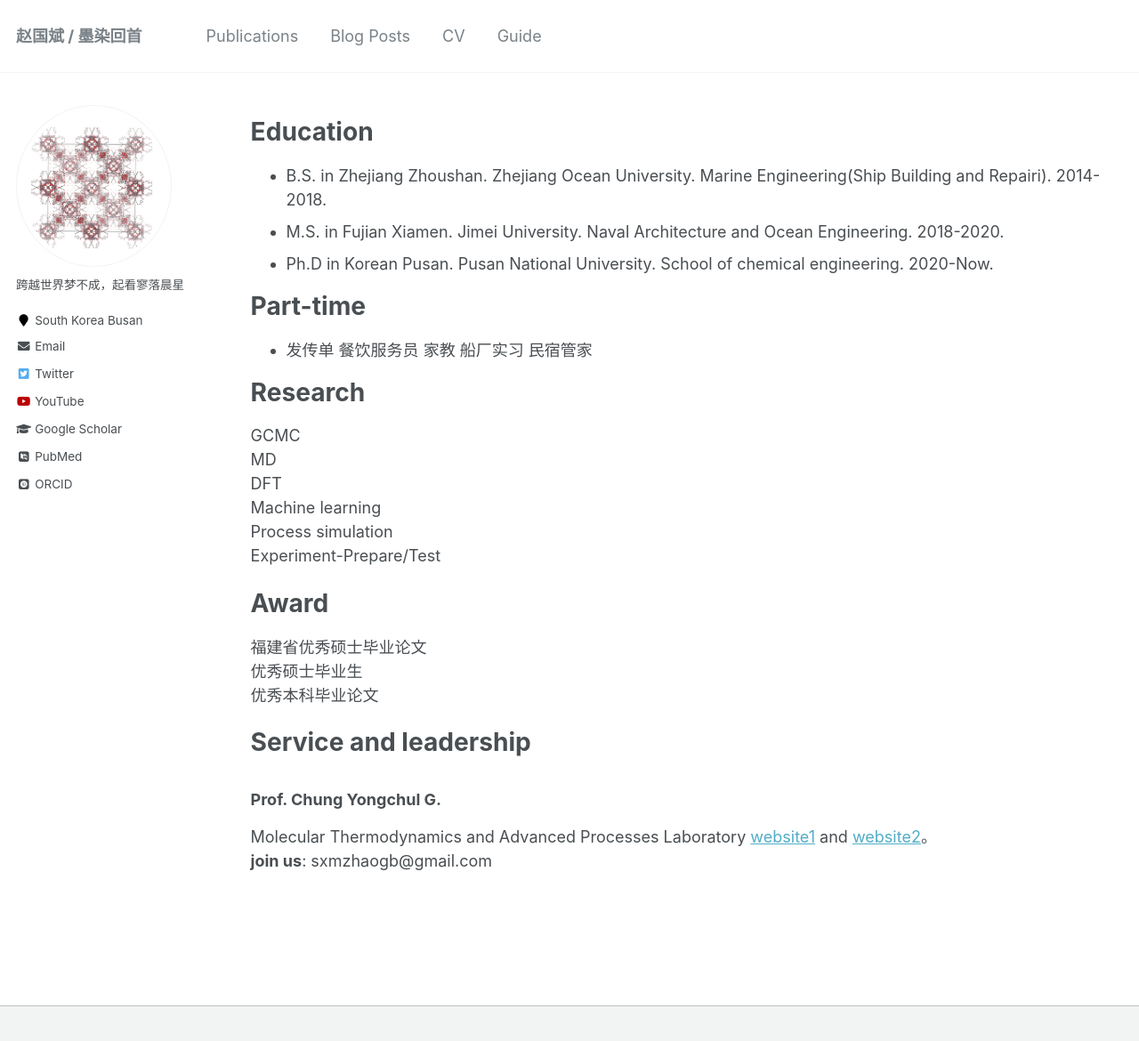
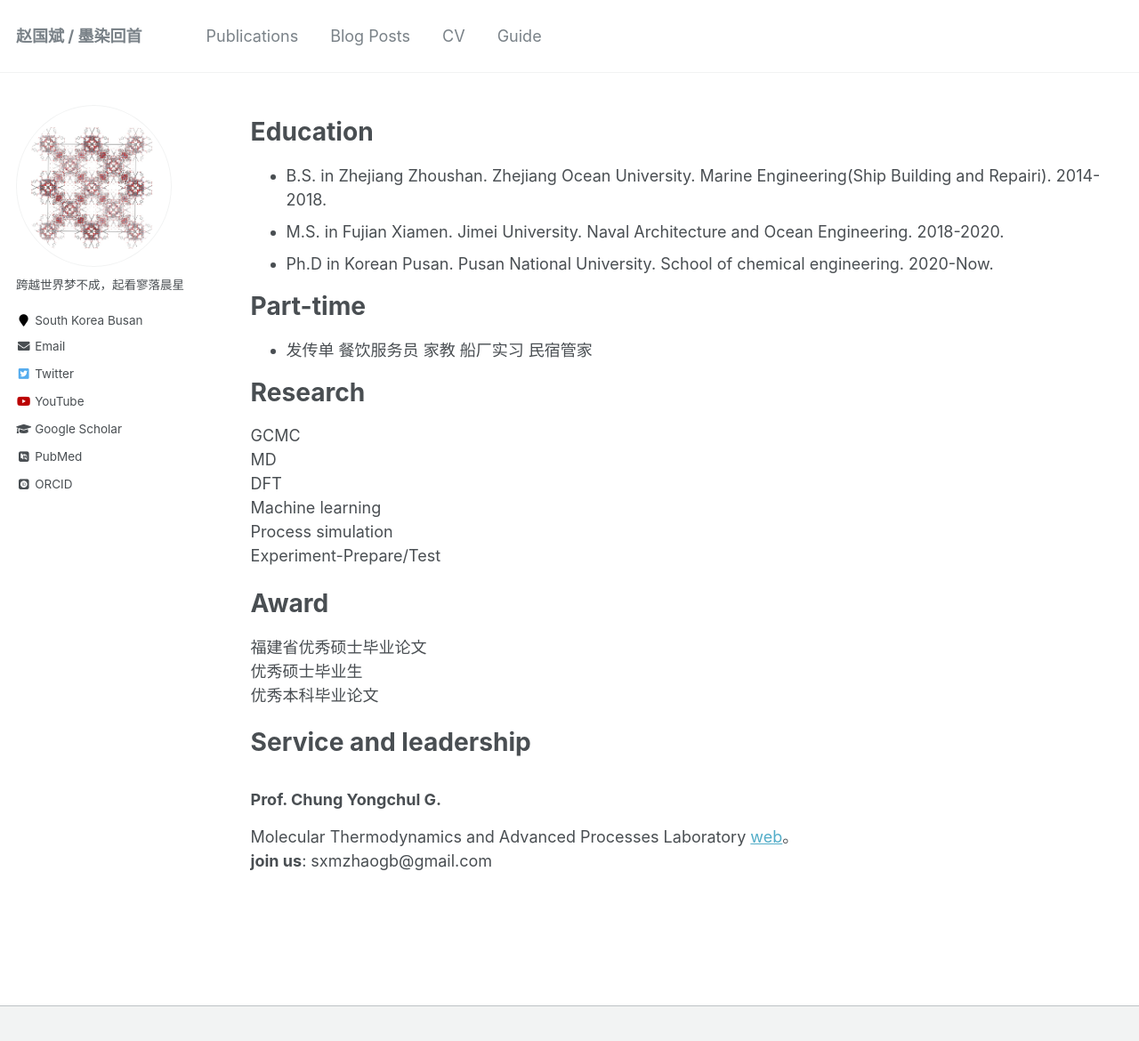
Before and after one commit to sxm13/ZGBshenxiaomoCV.github.io, a Jekyll site: the page built from _pages/cv.md, in a window 1280 px wide and 1203 px high. Shown: the top 1170 px of the window at 89% size. Built offline with Jekyll 4.4.1, drawn with Linux system fonts in a browser that asks for light colours; some web fonts are replaced.

Commit message:
Update cv.md

```diff
--- a/_pages/cv.md
+++ b/_pages/cv.md
@@ -35,5 +35,5 @@ Research
 Service and leadership
 ======
 ### Prof. Chung Yongchul G.
-Molecular Thermodynamics and Advanced Processes Laboratory [website1](https://cmcp-group.github.io/ "2") and [website2](https://sites.google.com/view/mtap-lab)。
+Molecular Thermodynamics and Advanced Processes Laboratory [web](https://sites.google.com/view/mtap-lab)。
 **join us**: sxmzhaogb@gmail.com
```
